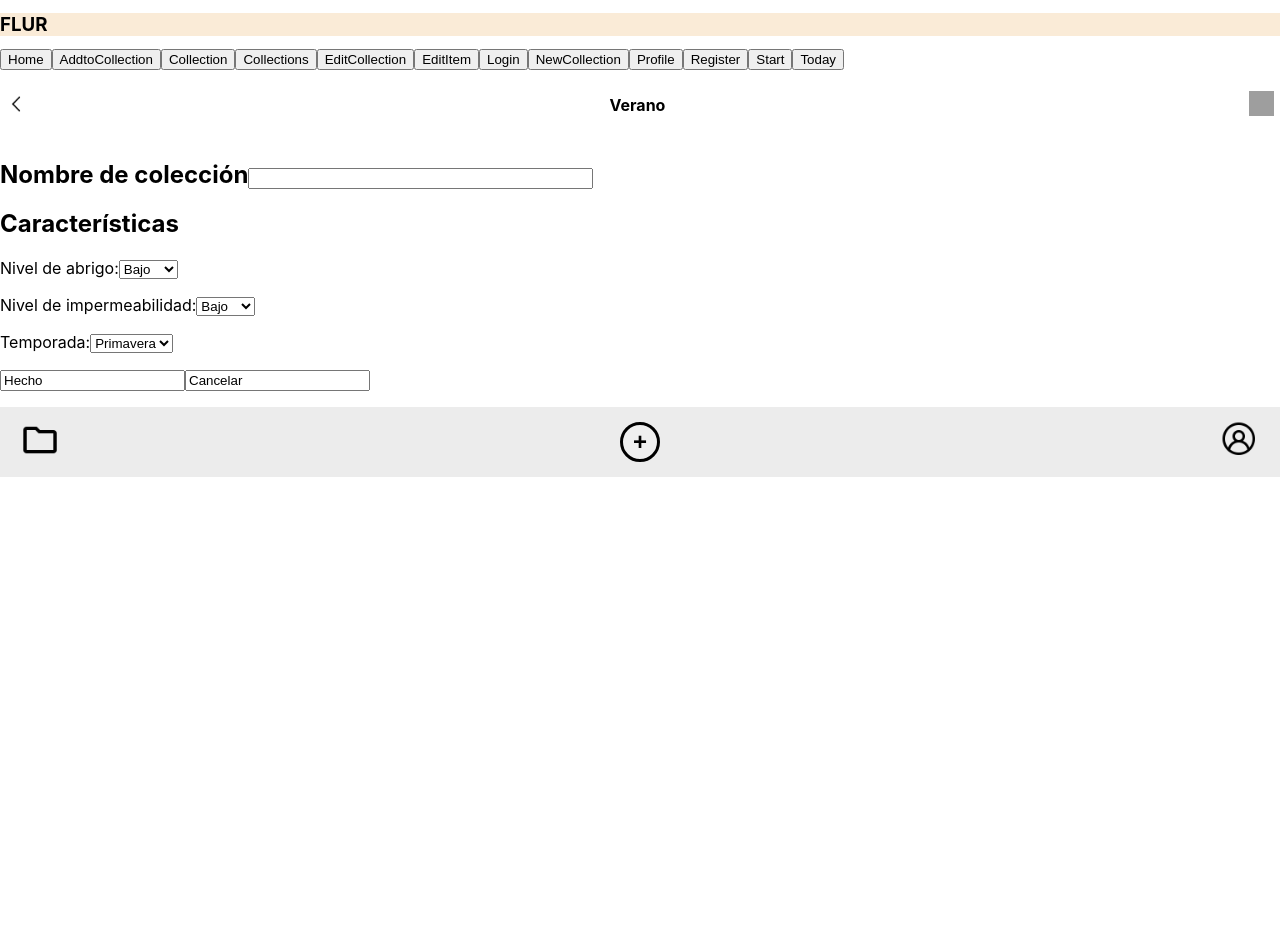
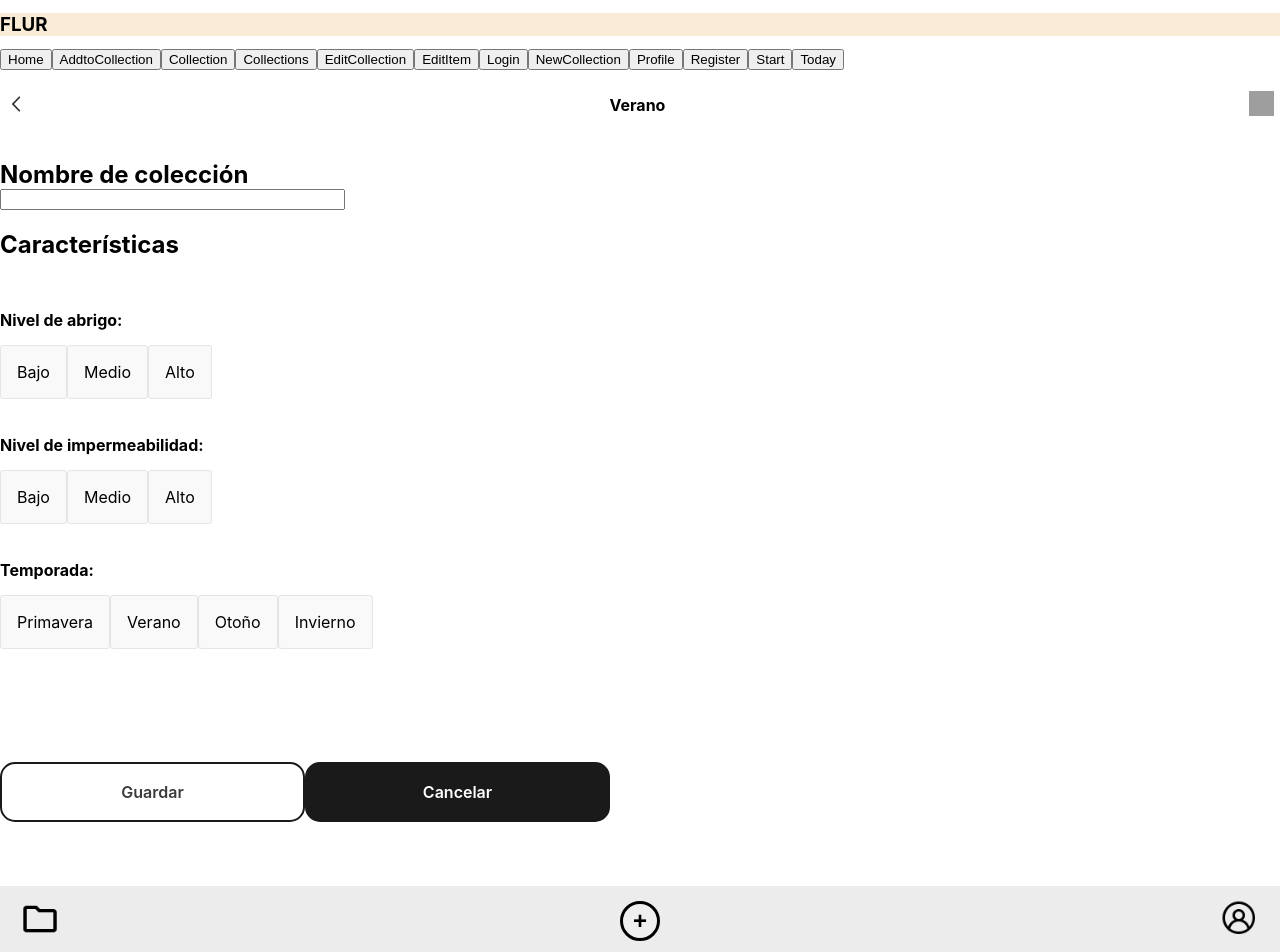
Before and after one commit to Tanigago/FLUR, a React (Create React App) app in the folder project/frontend/: page /newCollection in a window 1280 px wide. Shown: the top 952 px of the page. Before the commit the page ends 800 px from the top, so only its background shows below. Built offline with nearby package versions, Linux system fonts and the light colour scheme; grey boxes are pictures that could not be loaded.

Commit message:
Mod context

```diff
--- a/project/frontend/src/components/MultiSquare/CollectionSquare/CollectionSquare.jsx
+++ b/project/frontend/src/components/MultiSquare/CollectionSquare/CollectionSquare.jsx
@@ -1,21 +1,17 @@
 import styles from './collectionSquare.module.css';
 
 import { Link } from 'react-router-dom';
-import { useContext } from 'react';
-import { Context } from "../../../storage/Sharedtorage.jsx";
 
-function CollectionSquare() {
+function CollectionSquare({collection}) {
 
-    const [store, setStore] = useContext(Context);
-
-    // { tagpath, tagtext, count, pluralize }
+    const [states, actions] = useContext(Context);
 
     return (
-        <Link to={store.tagpath ?? "/"}>
+        <Link to={collection.tagpath ?? "/"}>
             <div className={styles.borderSquare}>
 
-                <p className={styles.collectionName}>{store.tagtext}</p>
-                <p className={styles.collectionCounter}>{store.count ?? 0} item{store.pluralize && 's'}</p>
+                <p className={styles.collectionName}>{collection.tagtext}</p>
+                <p className={styles.collectionCounter}>{collection.count ?? 0} item{collection.pluralize && 's'}</p>
 
             </div>
         </Link>
--- /dev/null
+++ b/project/frontend/src/components/MyContext.js
@@ -0,0 +1,5 @@
+import { createContext } from 'react'
+
+const MyContext = createContext();
+
+export default MyContext
--- a/project/frontend/src/components/Tag/tagStyle.module.css
+++ b/project/frontend/src/components/Tag/tagStyle.module.css
@@ -1,10 +1,8 @@
 .listElements {
     list-style: none;
-    display: inline-flex;
     flex-direction: row;
     border-style: solid;
-    padding-left: 10px;
-    margin-bottom: 5px;
+    padding-left: 5px;
     height: 30px;
     display: flex;
     align-content: center;
--- a/project/frontend/src/storage/Sharedtorage.jsx
+++ b/project/frontend/src/storage/Sharedtorage.jsx
@@ -4,18 +4,38 @@ export const Context = createContext();
 
 export function ContextProvider ( {children} ) {
 
-    const store = useState(
+    const [ colecciones, setColecciones ] = useState([
         {
             tagtext: "Verano",
             tagpath: "/verano/",
             count: 16,
             pluralize: true,
             tagdelbutton: true,
+        },
+        {
+            tagtext: "Playa",
+            tagpath: "/playa/",
+            count: 8,
+            pluralize: true,
+            tagdelbutton: false,
         }
+    ]
     );
 
+    const [ calzados, setCalzados ] = useState([])
+
+    const context = {
+        states: {
+            colecciones,
+            calzados
+        },
+        actions: {
+
+        }
+    }
+
     return (
-        <Context.Provider value={store}>
+        <Context.Provider value={context}>
             {children}
         </Context.Provider>
     )
--- a/project/frontend/src/views/NewCollection/NewCollection.jsx
+++ b/project/frontend/src/views/NewCollection/NewCollection.jsx
@@ -1,4 +1,6 @@
-function NewCollection () {
+import style from './newCollectionStyle.module.css'
+
+function NewCollection() {
     return (
         <>
             <form>
@@ -6,32 +8,43 @@ function NewCollection () {
                     <input type="text" name="nombre" size="40" />
                 </h2>
                 <h2>Características</h2>
-                <p>Nivel de abrigo:
-                    <select name="warm">
-                        <option value="1">Bajo</option>
-                        <option value="2">Medio</option>
-                        <option value="3">Alto</option>
-                    </select>
-                </p>
-                <p>Nivel de impermeabilidad:
-                    <select name="waterproof">
-                        <option value="1">Bajo</option>
-                        <option value="2">Medio</option>
-                        <option value="3">Alto</option>
-                    </select>
-                </p>
-                <p>Temporada:
-                    <select name="season">
-                        <option value="1">Primavera</option>
-                        <option value="2">Verano</option>
-                        <option value="3">Otoño</option>
-                        <option value="4">Invierno</option>
-                    </select>
-                </p>
-                <p>
-                    <input type="done" value="Hecho"/>
-                    <input type="cancel" value="Cancelar"/>
-                </p>
+
+                <h4>Nivel de abrigo:</h4>
+                <div class="input-warm">
+                    <input id="warm-low" type="radio" name="warm" value="low" />
+                    <label for="warm-low">Bajo</label>
+                    <input id="warm-medium" type="radio" name="warm" value="medium" />
+                    <label for="warm-medium">Medio</label>
+                    <input id="warm-high" type="radio" name="warm" value="high" />
+                    <label for="warm-high">Alto</label>
+                </div>
+
+                <h4>Nivel de impermeabilidad:</h4>
+                <div class="input-waterproof">
+                    <input id="waterproof-low" type="radio" name="waterproof" value="low" />
+                    <label for="waterproof-low">Bajo</label>
+                    <input id="waterproof-medium" type="radio" name="waterproof" value="medium" />
+                    <label for="waterproof-medium">Medio</label>
+                    <input id="waterproof-high" type="radio" name="waterproof" value="high" />
+                    <label for="waterproof-high">Alto</label>
+                </div>
+
+                <h4>Temporada:</h4>
+                <div class="input-season">
+                    <input id="season-spring" type="radio" name="season" value="spring" />
+                    <label for="season-spring">Primavera</label>
+                    <input id="season-summer" type="radio" name="season" value="summer" />
+                    <label for="season-summer">Verano</label>
+                    <input id="season-autumn" type="radio" name="season" value="autumn" />
+                    <label for="season-autumn">Otoño</label>
+                    <input id="season-winter" type="radio" name="season" value="winter" />
+                    <label for="season-winter">Invierno</label>
+                </div>
+
+                <div className={style.savecanButtons}>
+                    <input type="done" value="Guardar" />
+                    <input type="cancel" value="Cancelar" />
+                </div>
             </form>
         </>
     )
--- /dev/null
+++ b/project/frontend/src/views/NewCollection/newCollectionStyle.module.css
@@ -0,0 +1,130 @@
+
+
+input[type="radio"], label, select {
+  width: 100%;
+  padding: 1em;
+  line-height: 1.4;
+  background-color: #f9f9f9;
+  border: 1px solid #e5e5e5;
+  border-radius: 3px;
+  -webkit-transition: 0.35s ease-in-out;
+  -moz-transition: 0.35s ease-in-out;
+  -o-transition: 0.35s ease-in-out;
+  transition: 0.35s ease-in-out;
+  transition: all 0.35s ease-in-out;
+}
+
+input[type="radio"] {
+  display: none;
+}
+
+input[type="radio"]:checked + label,
+select:active {
+  background-color: #202020;
+  color: #fff;
+  border-color: #202020;
+}
+
+input[type="text"] {
+    display: block;
+}
+
+h4{
+    padding-bottom: 10px;
+    padding-top: 30px;
+}
+
+.savecanButtons {
+    padding-top: 10%;
+    padding-bottom: 5%;
+    display: inline-flex;
+    min-inline-size: fit-content;
+}
+
+input[type="done"] {
+    appearance: none;
+    background-color: transparent;
+    border: 2px solid #1A1A1A;
+    border-radius: 15px;
+    box-sizing: border-box;
+    color: #3B3B3B;
+    cursor: pointer;
+    display: inline-block;
+    font-family: Roobert,-apple-system,BlinkMacSystemFont,"Segoe UI",Helvetica,Arial,sans-serif,"Apple Color Emoji","Segoe UI Emoji","Segoe UI Symbol";
+    font-size: 16px;
+    font-weight: 600;
+    line-height: normal;
+    margin: 0;
+    min-height: 60px;
+    min-width: 0;
+    outline: none;
+    padding: 16px 24px;
+    text-align: center;
+    text-decoration: none;
+    transition: all 300ms cubic-bezier(.23, 1, 0.32, 1);
+    user-select: none;
+    -webkit-user-select: none;
+    touch-action: manipulation;
+    width: 100%;
+    will-change: transform;
+}
+
+input[type="done"]:disabled {
+    pointer-events: none;
+}
+
+input[type="done"]:hover {
+    color: #fff;
+    background-color: #1A1A1A;
+    box-shadow: rgba(0, 0, 0, 0.25) 0 8px 15px;
+    transform: translateY(-2px);
+}
+
+input[type="done"]:active {
+    box-shadow: none;
+    transform: translateY(0);
+}
+
+input[type="cancel"] {
+    appearance: none;
+    background-color: #1A1A1A;
+    border: 2px solid #1A1A1A;
+    border-radius: 15px;
+    box-sizing: border-box;
+    color: #fff;
+    cursor: pointer;
+    display: inline-block;
+    font-family: Roobert,-apple-system,BlinkMacSystemFont,"Segoe UI",Helvetica,Arial,sans-serif,"Apple Color Emoji","Segoe UI Emoji","Segoe UI Symbol";
+    font-size: 16px;
+    font-weight: 600;
+    line-height: normal;
+    margin: 0;
+    min-height: 60px;
+    min-width: 0;
+    outline: none;
+    padding: 16px 24px;
+    text-align: center;
+    text-decoration: none;
+    transition: all 300ms cubic-bezier(.23, 1, 0.32, 1);
+    user-select: none;
+    -webkit-user-select: none;
+    touch-action: manipulation;
+    width: 100%;
+    will-change: transform;
+}
+
+input[type="cancel"]:disabled {
+    pointer-events: none;
+}
+
+input[type="cancel"]:hover {
+    color: #1A1A1A;
+    background-color: #fff;
+    box-shadow: rgba(0, 0, 0, 0.25) 0 8px 15px;
+    transform: translateY(-2px);
+}
+
+input[type="cancel"]:active {
+    box-shadow: none;
+    transform: translateY(0);
+}
--- a/project/frontend/src/views/Today/Today.jsx
+++ b/project/frontend/src/views/Today/Today.jsx
@@ -0,0 +1,27 @@
+import style from './todayStyle.module.css';
+
+import apiWeather from '../../img/apiWeatherExample.png';
+
+import Tag from '../../components/Tag/Tag';
+import ItemSquare from '../../components/MultiSquare/ItemSquare/ItemSquare';
+
+function Home() {
+
+    return (
+        <div className={style.bodyToday}>
+            <div className={style.apiWeather}>
+                <img src={apiWeather} alt='Weather' />
+            </div>
+
+            <div className={style.horizontalTags}>
+                <Tag/>
+            </div>
+
+            <div className={style.itemGallery}>
+                <ItemSquare/>
+            </div>
+        </div>
+    )
+}
+
+export default Home
--- /dev/null
+++ b/project/frontend/src/views/Today/todayStyle.module.css
@@ -0,0 +1,25 @@
+.bodyToday {
+    display: grid;
+    grid-template-rows: 2fr 1fr 3fr;
+}
+
+.apiWeather {
+    grid-column-start: 0;
+    grid-column-end: 1;
+    grid-row-start: 0;
+    grid-row-end: 1;
+}
+
+.horizontalTags {
+    grid-column-start: 0;
+    grid-column-end: 1;
+    grid-row-start: 1;
+    grid-row-end: 2;
+}
+
+.itemGallery {
+    grid-column-start: 0;
+    grid-column-end: 1;
+    grid-row-start: 2;
+    grid-row-end: 3;
+}
```
Also changed, not shown: project/frontend/src/App.js (+1 -81 lines), project/frontend/src/components/MultiSquare/ItemSquare/ItemSquare.jsx (line endings or trailing spaces), project/frontend/src/img/apiWeatherExample.png (added).
